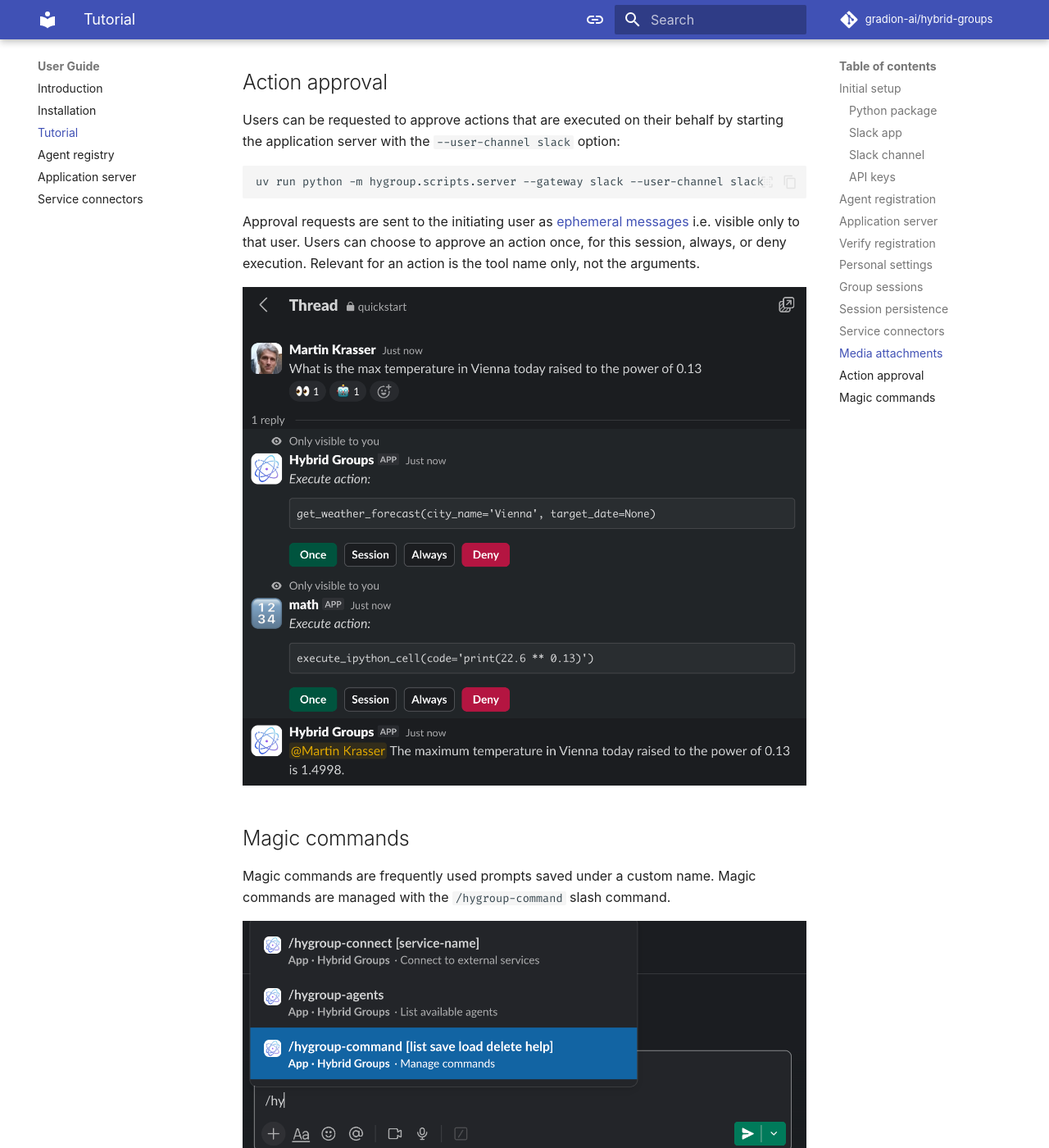
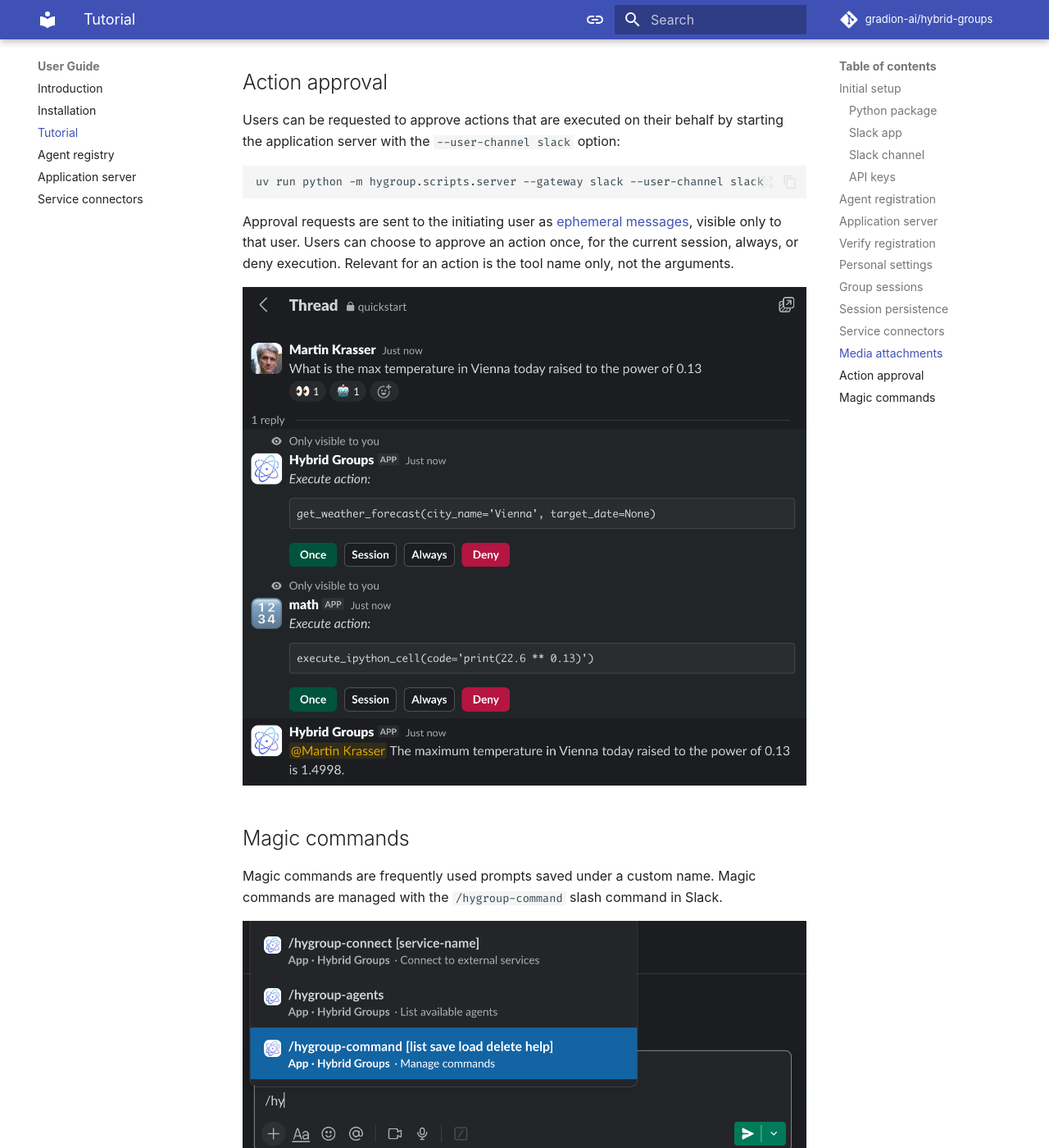
Before and after one commit to gradion-ai/hybrid-groups, an MkDocs documentation site: the page built from docs/tutorial.md, in a window 1280 px wide and 1400 px high, scrolled down 8541 px. Shown: the whole window at 82% size. Built offline with MkDocs 1.6.1 and Material for MkDocs 9.7.7, drawn with Linux system fonts in a browser that asks for light colours; emoji names are drawn with the system emoji font; some web fonts are replaced; comment, search, counter and statistics services are not loaded; some of the changed text lies outside the part shown.

Commit message:
Minor edits

````diff
--- a/docs/tutorial.md
+++ b/docs/tutorial.md
@@ -119,7 +119,7 @@
 
 ![Connect command](images/tutorial/commands/cmd-connect.png)
 
-The system responds to this command with a link to initiate the OAuth flow for Gmail:
+The system responds with a link to initiate the OAuth flow for Gmail:
 
 ![Composio toolkits](images/tutorial/commands/cmd-connect-result-2.png)
 
@@ -131,7 +131,7 @@
 
     Users can only access their own Gmail account, never those of other users. Users **never** have access to service accounts of other users.
 
-The following example uses `office` subagents to get email statistics from the inboxes of two users.
+The following example, the system agent uses an `office` subagent to get email statistics from the inboxes of two users.
 
 ![Access Gmail on behalf of individual users](images/tutorial/connectors.png)
 
@@ -149,13 +149,13 @@
 uv run python -m hygroup.scripts.server --gateway slack --user-channel slack
 ```
 
-Approval requests are sent to the initiating user as [ephemeral messages](https://docs.slack.dev/messaging/#ephemeral) i.e. visible only to that user. Users can choose to approve an action once, for this session, always, or deny execution. Relevant for an action is the tool name only, not the arguments.
+Approval requests are sent to the initiating user as [ephemeral messages](https://docs.slack.dev/messaging/#ephemeral), visible only to that user. Users can choose to approve an action once, for the current session, always, or deny execution. Relevant for an action is the tool name only, not the arguments.
 
 ![Action approval](images/tutorial/approval.png)
 
 ## Magic commands
 
-Magic commands are frequently used prompts saved under a custom name. Magic commands are managed with the `/hygroup-command` slash command.
+Magic commands are frequently used prompts saved under a custom name. Magic commands are managed with the `/hygroup-command` slash command in Slack.
 
 ![Magic commands](images/tutorial/commands/cmd-command.png)
 
````
Also changed, not shown: other parts of docs/tutorial.md (+3 -3 lines), docs/agent-registry.md (+9 -9 lines), docs/index.md (+4 -3 lines), docs/service-connectors.md (+3 -3 lines), 2 other files.
